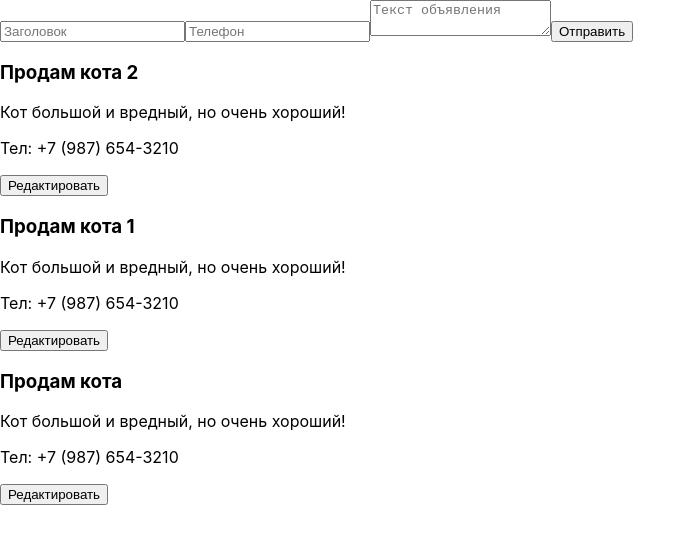
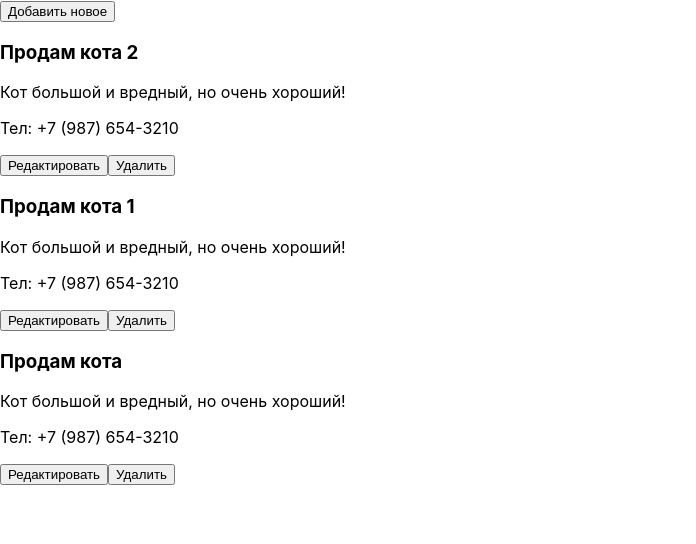
Before and after one commit to OpenSky1988/test2, a React (Create React App) app: page / in a window 1280 px wide. Shown: the top 544 px of the page, without its empty margins (0-696 px from the left). Built offline with nearby package versions, Linux system fonts and the light colour scheme.

Commit message:
Логика для форм, CRUD-логика

```diff
--- a/src/App.js
+++ b/src/App.js
@@ -8,28 +8,49 @@ class App extends Component {
   constructor(props) {
     super(props);
     this.populateLocalStorage();
+
+    this.state = {
+      showNewAdForm: false,
+      ads: []
+    }
   }
 
   ads = [
     {
+      date: 1580817591901,
       id: 'r8j4h84g',
       phone: '+7 (987) 654-3210',
       text: 'Кот большой и вредный, но очень хороший!',
       title: 'Продам кота'
     },
     {
+      date: 1580817634096,
       id: 'bv8f4kl',
       phone: '+7 (987) 654-3210',
       text: 'Кот большой и вредный, но очень хороший!',
       title: 'Продам кота 1'
     },
     {
+      date: 1580817656313,
       id: '9fjew5m3',
       phone: '+7 (987) 654-3210',
       text: 'Кот большой и вредный, но очень хороший!',
       title: 'Продам кота 2'
     }
   ];
+
+  componentDidMount() {
+    const ads = [];
+
+    for (let i=0; i<localStorage.length; i++) {
+        let key = localStorage.key(i);
+        ads.push(JSON.parse(localStorage.getItem(key)));
+    }
+
+    ads.sort((oldAd, newAd) => (newAd.data - oldAd.data));
+
+    this.setState({ads});
+  }
 
   // Только чтобы наполнить localStorage при первом входе
   populateLocalStorage = () => {
@@ -38,6 +59,7 @@ class App extends Component {
 
   createAd = (phone, text, title) => {
     const newAd = {
+      date: Date.now(),
       id: shortid.generate(),
       phone,
       text,
@@ -45,17 +67,45 @@ class App extends Component {
     };
 
     localStorage.setItem(newAd.id, JSON.stringify(newAd));
+    this.setState({
+      ads: [
+        newAd,
+        ...this.state.ads,
+      ]
+    });
   }
 
-  editAd = ad => localStorage.setItem(ad.id, JSON.stringify(ad));
+  editAd = updatedAd => {
+    const ads = this.state.ads.map(ad => {
+      return ad.id === updatedAd.id ?
+        updatedAd :
+        ad;
+    });
 
-  deleteAd = ad => localStorage.removeItem(ad.id);
+    localStorage.setItem(updatedAd.id, JSON.stringify(updatedAd));
+    this.setState({ads});
+  };
+
+  deleteAd = adId => {
+    localStorage.removeItem(adId);
+    const newAds = this.state.ads.filter(ad => (ad.id !== adId));
+    this.setState({ads: newAds});
+  };
+
+  showForm = () => {
+    this.setState({showNewAdForm: true});
+  }
+
+  hideForm = () => {
+    this.setState({showNewAdForm: false});
+  }
 
   render () {
     return (
       <div className="App">
-        <AdForm />
-        <AdsList editAd={this.editAd}/>
+        <button onClick={this.showForm}>Добавить новое</button>
+        {this.state.showNewAdForm && <AdForm hideForm={this.hideForm} adAction={this.createAd}/>}
+        <AdsList ads={this.state.ads} editAd={this.editAd} deleteAd={this.deleteAd}/>
       </div>
     );
   }
--- a/src/components/AdComponent.js
+++ b/src/components/AdComponent.js
@@ -1,15 +1,38 @@
 import React, {Component} from 'react';
+import AdForm from './AdForm';
 
 class Ad extends Component  {
+    constructor(props) {
+        super(props);
+
+        this.state = {
+            isAdEditFormShown: false
+        }
+    }
+
+    showAdEditForm = () => this.setState({isAdEditFormShown: true});
+
+    hideAdEditForm = () => this.setState({isAdEditFormShown: false});
+
+    deleteAd = () => this.props.deleteAd(this.props.id);
+
     render() {
         const {phone, text, title} = this.props;
         return (
-            <div className="ad">
+            <article className="ad">
                 <h3>{title}</h3>
                 <p>{text}</p>
                 <p>Тел: {phone}</p>
-                <button onClick={this.props.editAd}>Редактировать</button>
-            </div>
+                <button onClick={this.showAdEditForm}>Редактировать</button>
+                <button onClick={this.deleteAd}>Удалить</button>
+                {this.state.isAdEditFormShown && <AdForm
+                    hideForm={this.hideAdEditForm}
+                    adAction={this.props.editAd}
+                    ad={{
+                        data: this.props.data,
+                        id: this.props.id
+                    }}/>}
+            </article>
         );
 }
 }
--- a/src/components/AdForm.js
+++ b/src/components/AdForm.js
@@ -22,7 +22,26 @@ class AdForm extends Component {
 
     onSubmit = (event) => {
         event.preventDefault();
-        this.props.onSubmit()
+        const {phone, text, title} = this.state;
+
+        if (this.props.ad) {
+            const ad = {
+                ...this.props.ad,
+                phone,
+                text,
+                title
+            };
+
+            this.props.adAction(ad);
+        } else {
+            this.props.adAction(phone, text, title);
+        }
+
+        this.props.hideForm();
+    }
+
+    hideForm = () => {
+        this.props.hideForm();
     }
 
     render() {
@@ -58,6 +77,9 @@ class AdForm extends Component {
                 >
                     Отправить
                 </button>
+                <button onClick={this.hideForm}>
+                    Отмена
+                </button>
             </form>
         );
     }
--- a/src/components/AdsList.js
+++ b/src/components/AdsList.js
@@ -3,21 +3,16 @@ import Ad from './AdComponent';
 
 class AdsList extends Component {
     renderAds = () => {
-        const ads = [];
-
-        for (let i=0; i<localStorage.length; i++) {
-            let key = localStorage.key(i);
-            ads.push(JSON.parse(localStorage.getItem(key)));
-        }
-
-        return ads.map(ad => (
+        return this.props.ads.map(ad => (
             <Ad
+                date={ad.date}
                 id={ad.id}
                 title={ad.title}
                 text={ad.text}
                 phone={ad.phone}
                 key={ad.id}
                 editAd={this.props.editAd}
+                deleteAd={this.props.deleteAd}
             />
         ));
     };
```
